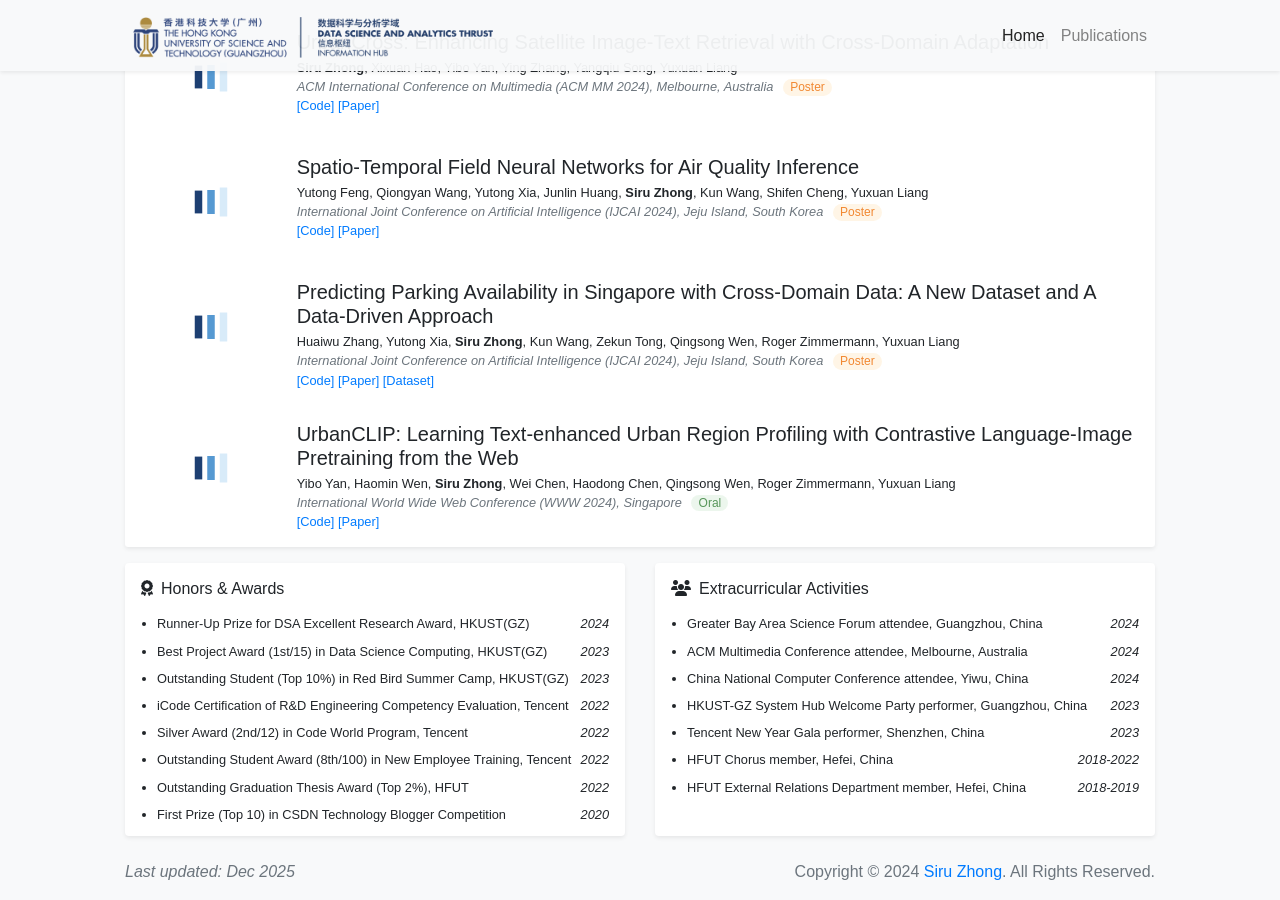
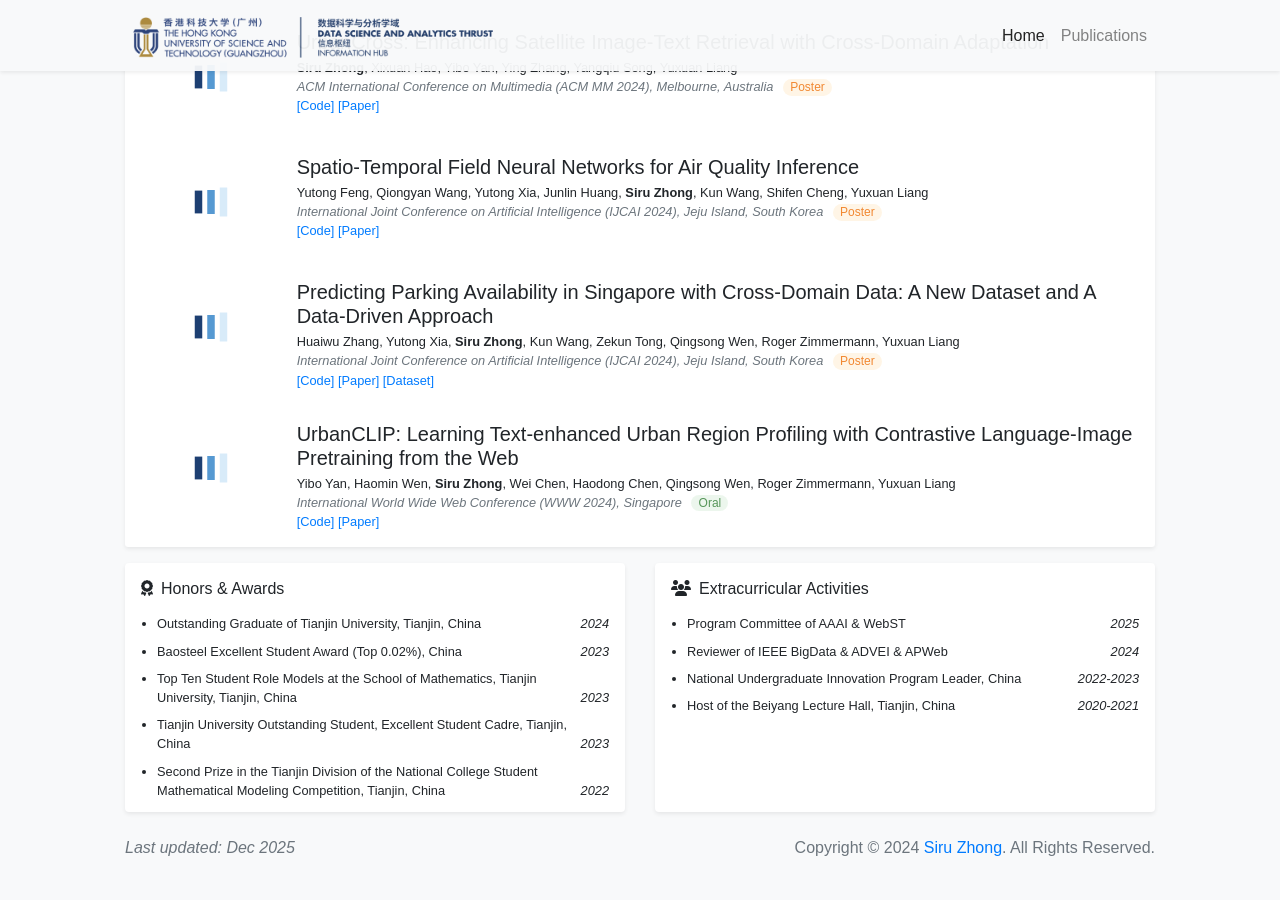
Before and after one commit to thunderlrr/songxinlei.github.io, a Jekyll site: the page built from index.html, in a window 1280 px wide and 900 px high, scrolled down 2030 px. Built offline with Jekyll 4.4.1, drawn with Linux system fonts in a browser that asks for light colours; a style sheet for code colours, icons or effects is not loaded; after the commit the page ends 2906 px from its top, so only the background shows below that; some of the changed text lies outside the part shown.

Commit message:
Update profile.yml

```diff
--- a/_data/profile.yml
+++ b/_data/profile.yml
@@ -1,9 +1,9 @@
-primary_name: "Songxin Lei"
+primary_name: "Songxin LEI"
 secondary_name: ""
 navbar_name: "Data Science & Analytics"
 
 positions:
-- name: 'PhD. Student | Industrial Engineering and Decision Making | Hong Kong, China | HKUST, BIT, TJU'
+- name: 'PhD. Student | The Hong Kong University of Science and Technology | Industrial Engineering & Decision Making | Hong Kong, China '
 
 email: "slei924@connect.hkust-gz.edu.cn"
 # cv_link: link-to-your-cv-file
@@ -21,7 +21,7 @@
 
 short_bio: >-
   <p style="margin-bottom: 5px;">
-    Songxin Lei is a PhD. Student in <a href="https://ieda.ust.hk/eng/index.php" target="_blank">Industrail Engineering and Decision Making</a> at <a href="https://hkust.edu.hk/" target="_blank">The Hong Kong University of Science and Technology (HKUST)</a>, since Fall 2026, supervised by <a href="https://www.ieda.ust.hk/dfaculty/tsung/" target="_blank">Prof. Fugee Tsung</a>. He previously obtained his M.phil. degree in Data Science and Analytics from  <a href="https://www.tju.edu.cn/" target="_blank">HKUST(GZ)</a> in 2026, under the supervision of <a href="https://yuxuanliang.com/" target="_blank">Prof. Yuxuan Liang and <a href="https://sites.google.com/ucsc.edu/jiahengwei" target="_blank">Prof. Jiaheng Wei, and his B.S. degree in Data Science and Big Data Technology from <a href="https://www.tju.edu.cn/" target="_blank">Tianjin University</a> in 2024, under the supervision of <a href="http://www.huamingwu.cn/" target="_blank">Prof. Huaming Wu</a>.
+    Songxin LEI is a PhD. Student in <a href="https://ieda.ust.hk/eng/index.php" target="_blank">Industrail Engineering & Decision Making</a> at <a href="https://hkust.edu.hk/" target="_blank">The Hong Kong University of Science and Technology (HKUST)</a>, since Fall 2026, supervised by <a href="https://www.ieda.ust.hk/dfaculty/tsung/" target="_blank">Prof. Fugee Tsung</a>. He previously obtained his M.phil. degree in Data Science & Analytics from  <a href="https://www.hkust-gz.edu.cn/zh/" target="_blank">HKUST(GZ)</a> in 2026, under the supervision of <a href="https://yuxuanliang.com/" target="_blank">Prof. Yuxuan Liang</a> and <a href="https://sites.google.com/ucsc.edu/jiahengwei" target="_blank">Prof. Jiaheng Wei</a>, and his B.S. degree in Data Science & Big Data Technology from <a href="https://www.tju.edu.cn/" target="_blank">Tianjin University</a> in 2024, under the supervision of <a href="http://www.huamingwu.cn/" target="_blank">Prof. Huaming Wu</a>.
   </p>
   <p style="margin-bottom: 5px;">
     At the same time, Songxin has been closely collaborating with the research groups led by <a href="http://www.sjruan.me/" target="_blank">Prof. Sijie Ruan</a> from <a href="https://www.bit.edu.cn/" target="_blank">Beijing Institude of Technology</a>, and <a href="https://cse.hkust.edu.hk/~leichen/" target="_blank">Prof. Lei Chen</a> from <a href="https://hkust.edu.hk/" target="_blank">HKUST</a>.
@@ -30,13 +30,13 @@
     His research interests lie in Data Mining, Reinforcement Learning, and LLM Inference. Besides. He welcomes collaborations with researhers and practitioners in related areas.
   </p>
 
-portrait_url: /assets/images/photos/Songxin.jpg
+portrait_url: /assets/images/photos/Songxin1.jpg
 portrait_caption: >-
   I'm Songxin. Welcome to my homepage~
 
 education:
 - name: Hong Kong University of Science and Technology
-  logo: /assets/images/badges/HKUST-Logo.png
+  logo: /assets/images/badges/HKUST_GZ.png
   position: Ph.D. in Industrail Engineering & Decision Making
   date: Sep. 2026 - Jul. 2029
 - name: Hong Kong University of Science and Technology (GZ)
@@ -44,54 +44,38 @@
   position: M.Phil. in Data Science & Analytics
   date: Aug. 2024 - Jul. 2026
 - name: Tianjin Universiy
-  logo: /assets/images/badges/HFUT.png
+  logo: /assets/images/badges/TJU.png
   position: B.Eng. in Data Sceince & Big Data Technology
   date: Sep. 2020 - Jul. 2024
 
 experience:
-- name: Huawei 2012 Labs
-  logo: /assets/images/badges/Huawei-Logo.png
-  position: Research Intern, Spatio-temporal Foundation Models
-  date: Feb. 2025 - Now
-- name: XPENG ADC
-  logo: /assets/images/badges/xpeng_company.png
-  position: Research Intern, Multimodal Perception in AD
-  date: May. 2024 - Aug. 2024
-- name: Tencent CloudIDE
-  logo: /assets/images/badges/tencent_company.png
-  position: Software Engineer & Intern, Cloud DevTools
-  date: Jun. 2021 - May. 2023
+- name: Alibaba Tongyi Lab
+  logo: /assets/images/badges/Tongyi.png
+  position: Research Intern, LLM Agent
+  date: Wed. 2026 - Jun. 2026
+- name:  Yozosoft Co., Ltd.
+  logo: /assets/images/badges/yozo.png
+  position: Intern, Natural Language Processing
+  date: Jun. 2022 - Jul. 2022
 
 awards:
-- name: Runner-Up Prize for DSA Excellent Research Award, HKUST(GZ)
+- name: Outstanding Graduate of Tianjin University, Tianjin, China
   date: 2024
-- name: Best Project Award (1st/15) in Data Science Computing, HKUST(GZ)
+- name: Baosteel Excellent Student Award (Top 0.02%), China
   date: 2023
-- name: Outstanding Student (Top 10%) in Red Bird Summer Camp, HKUST(GZ)
+- name: Top Ten Student Role Models at the School of Mathematics, Tianjin University, Tianjin, China
   date: 2023
-- name: iCode Certification of R&D Engineering Competency Evaluation, Tencent
+- name: Tianjin University Outstanding Student, Excellent Student Cadre, Tianjin, China
+  date: 2023
+- name: Second Prize in the Tianjin Division of the National College Student Mathematical Modeling Competition, Tianjin, China
   date: 2022
-- name: Silver Award (2nd/12) in Code World Program, Tencent
-  date: 2022
-- name: Outstanding Student Award (8th/100) in New Employee Training, Tencent
-  date: 2022
-- name: Outstanding Graduation Thesis Award (Top 2%), HFUT
-  date: 2022
-- name: First Prize (Top 10) in CSDN Technology Blogger Competition
-  date: 2020
 
 activities:
-  - name: Greater Bay Area Science Forum attendee, Guangzhou, China
+  - name: Program Committee of AAAI & WebST
+    date: 2025
+  - name: Reviewer of IEEE BigData & ADVEI & APWeb
     date: 2024
-  - name: ACM Multimedia Conference attendee, Melbourne, Australia
-    date: 2024
-  - name: China National Computer Conference attendee, Yiwu, China
-    date: 2024
-  - name: HKUST-GZ System Hub Welcome Party performer, Guangzhou, China
-    date: 2023
-  - name: Tencent New Year Gala performer, Shenzhen, China
-    date: 2023
-  - name: HFUT Chorus member, Hefei, China
-    date: 2018-2022
-  - name: HFUT External Relations Department member, Hefei, China
-    date: 2018-2019
+  - name: National Undergraduate Innovation Program Leader, China
+    date: 2022-2023
+  - name: Host of the Beiyang Lecture Hall, Tianjin, China
+    date: 2020-2021
```
